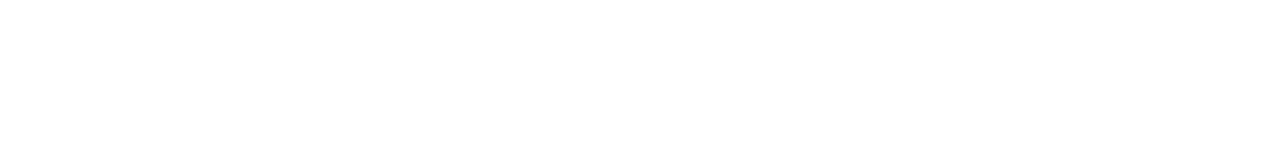
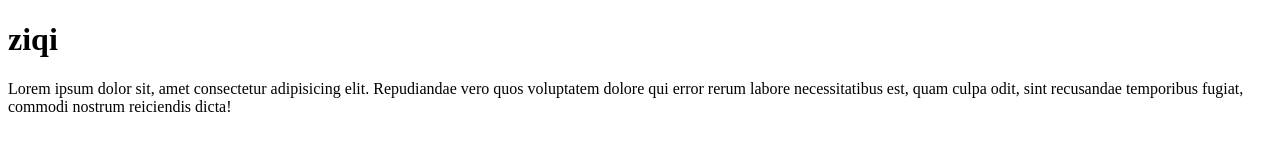
Before and after one commit to huaziqi/huaziqi.github.io, a plain HTML site: page index.html in a window 1280 px wide. Drawn offline with Linux system fonts and the light colour scheme.

Commit message:
Update index.html

```diff
--- a/index.html
+++ b/index.html
@@ -3,4 +3,9 @@
     <head>
         <title>huaziqi</title>
     </head>
+    <body>
+        <!--  -->
+        <h1> ziqi</h1>
+    </body>
+    <p>Lorem ipsum dolor sit, amet consectetur adipisicing elit. Repudiandae vero quos voluptatem dolore qui error rerum labore necessitatibus est, quam culpa odit, sint recusandae temporibus fugiat, commodi nostrum reiciendis dicta!</p>
 </html>
```
